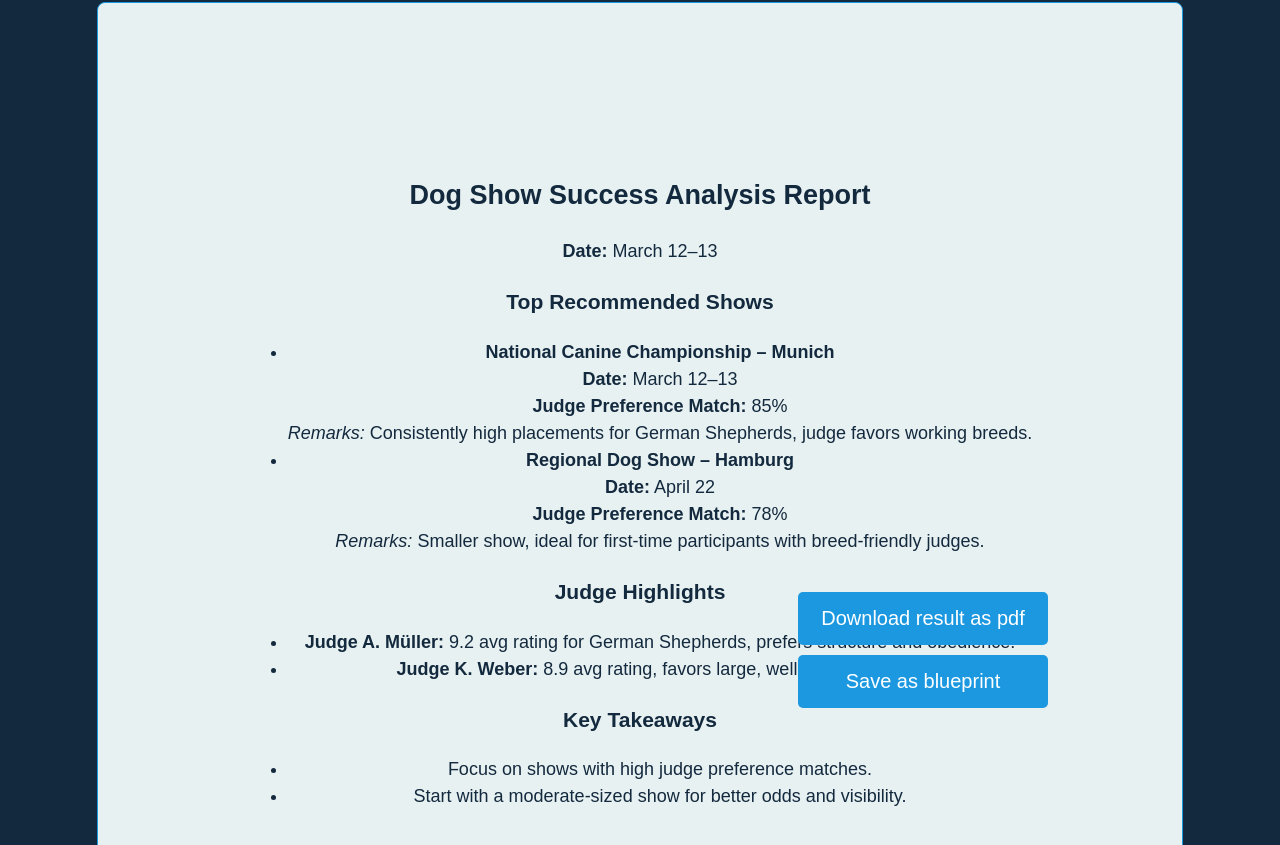
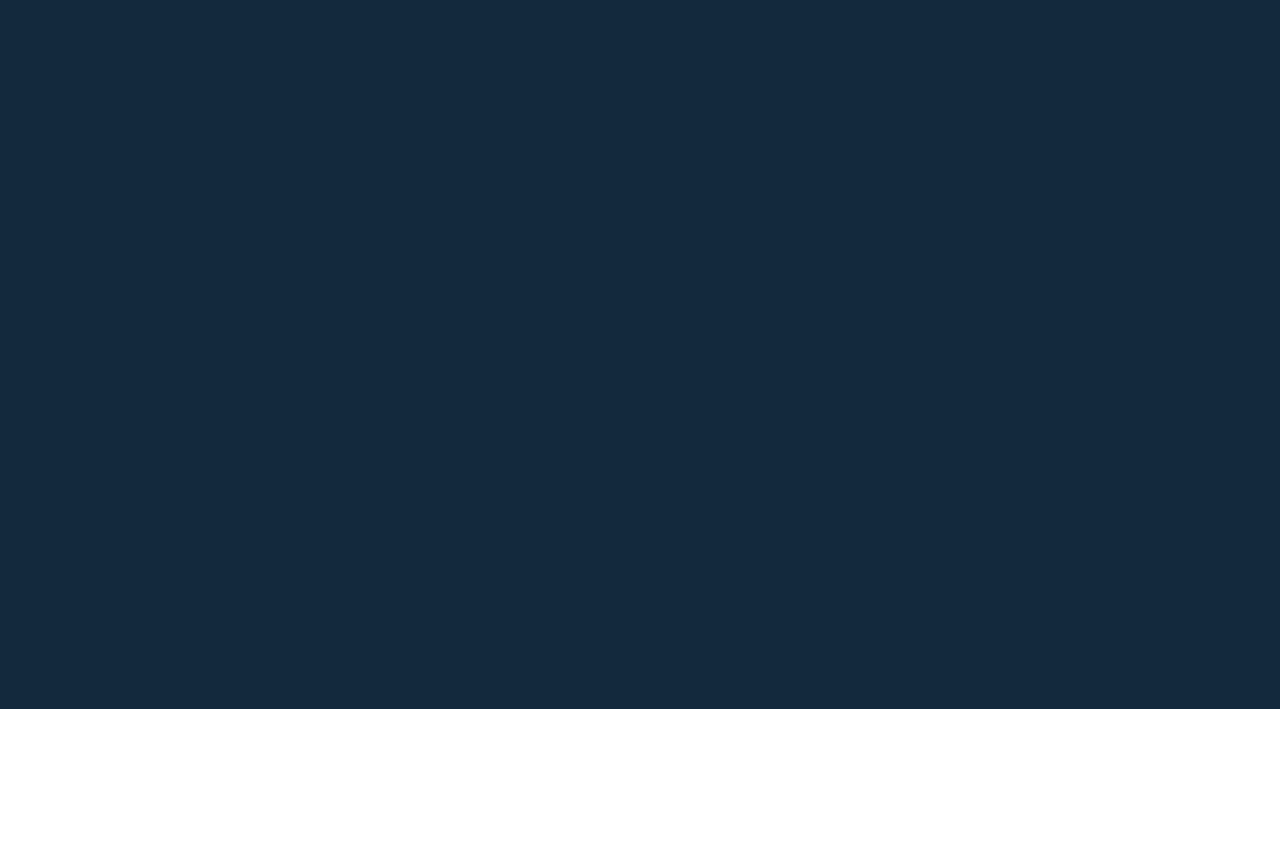
Before and after one commit to ProjectCED/CED-LLM, a React (Vite) app in the folder frontend/: page /app/projects in a window 1280 px wide. Shown: the part 275-1120 px from the top of the page. After the commit the page ends 984 px from the top, so only its background shows below. Built offline with nearby package versions, Linux system fonts and the light colour scheme.

Commit message:
implement uploading and reading files on frontend

```diff
--- a/frontend/src/Projects.jsx
+++ b/frontend/src/Projects.jsx
@@ -1,47 +1,34 @@
 import React from 'react';
 import './Projects.css';
+import { useLocation } from 'react-router-dom';
 
 const Projects = () => {
+  const { state } = useLocation();
+
+  const analyzeFile = async () => {
+    if (state === undefined || state === null) {
+      return;
+    }
+    else if (!state.hasOwnProperty('filename')) {
+      return;
+    }
+
+    const filename = state['filename'];
+
+    const response = await fetch('http://127.0.0.1:5000/test_analyze', {
+      method: 'POST',
+      body: filename,
+    });
+
+    const data = await response.json();
+
+    return data;
+  }
+
+  analyzeFile();
   return (
     <div className="projects-container">
       <h1>Hello World from Projects!</h1>
-      <div className="results-box">
-      <h2>Dog Show Success Analysis Report</h2>
-        <p><strong>Date:</strong> March 12–13</p>
-
-        <h3>Top Recommended Shows</h3>
-        <ul>
-          <li>
-            <strong>National Canine Championship – Munich</strong><br />
-            <strong>Date:</strong> March 12–13<br />
-            <strong>Judge Preference Match:</strong> 85%<br />
-            <em>Remarks:</em> Consistently high placements for German Shepherds, judge favors working breeds.
-          </li>
-          <li>
-            <strong>Regional Dog Show – Hamburg</strong><br />
-            <strong>Date:</strong> April 22<br />
-            <strong>Judge Preference Match:</strong> 78%<br />
-            <em>Remarks:</em> Smaller show, ideal for first-time participants with breed-friendly judges.
-          </li>
-        </ul>
-
-        <h3>Judge Highlights</h3>
-        <ul>
-          <li><strong>Judge A. Müller:</strong> 9.2 avg rating for German Shepherds, prefers structure and obedience.</li>
-          <li><strong>Judge K. Weber:</strong> 8.9 avg rating, favors large, well-trained breeds.</li>
-        </ul>
-
-        <h3>Key Takeaways</h3>
-        <ul>
-          <li>Focus on shows with high judge preference matches.</li>
-          <li>Start with a moderate-sized show for better odds and visibility.</li>
-        </ul>
-      </div>
-
-      <div className="button-container-projects">
-        <button className="download-button">Download result as pdf</button>
-        <button className="blueprint-button">Save as blueprint</button>
-      </div>
     </div>
   );
 };
```
Also changed, not shown: 1 other file (tests, documents, lock files or other folders).
